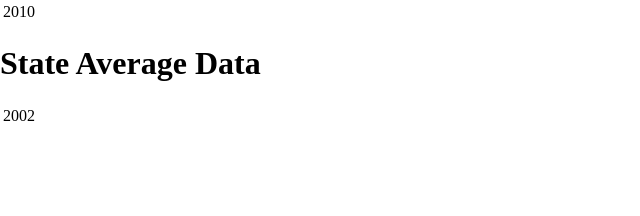
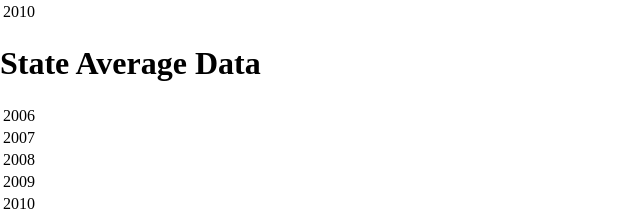
Before and after one commit to eccentricayman/Adder-all-the-data, a Flask app: page / in a window 1280 px wide. Shown: the part 968-1184 px from the top of the page, without its empty margins (0-640 px from the left). Before the commit the page ends 1089 px from the top, so only its background shows below. Run offline with Flask 2, Linux system fonts and the light colour scheme; parts of the project's set-up code (start-up, migrations or seed data) failed here and were passed over; some libraries are stand-ins or nearby versions.

Commit message:
state might be good

```diff
--- a/app.py
+++ b/app.py
@@ -22,8 +22,11 @@
 @app.route("/stateData/", methods=['GET'])
 def stateData(state):
     data = {}
+    states = interact.get_state_codes()
     data['Drugs'] = interact.find_state_drugs(state)
     data['Scores'] = interact.find_state_scores(state)
+    print data
+    #print state
     return [json.dumps( data ), states, state]
 
 if __name__ == "__main__":
--- a/static/css/style.css
+++ b/static/css/style.css
@@ -110,3 +110,12 @@
     margin: 1px;
     color: white;
 }
+
+.ss div {
+    font: 10px sans-serif;
+    background-color: red;
+    text-align: right;
+    padding: 3px;
+    margin: 1px;
+    color: white;
+}
--- a/static/js/page.js
+++ b/static/js/page.js
@@ -1,6 +1,7 @@
 var nationalData;
 var stateData;
 var states;
+var state;
 var xmlns = "http://www.w3.org/2000/svg";
 
 var map = document.getElementById("us-map").cloneNode(true);
@@ -111,11 +112,13 @@
     svg.appendChild( textBox );
 
 
-    //$.get( "/stateData/<state>", {}, function(d){
-    //	stateData = JSON.parse(d)
-    // });
+    $.get( "/stateData/<state>", {}, function(d){
+    	stateData = JSON.parse(d[0])
+	states = d[1]
+	state = d[2]
+    });
 
-    //renderData()
+    renderData()
     renderUS();
 };
 
@@ -242,19 +245,31 @@
 
 
 var renderData = function(d){
-    var info = JSON.parse(d);
-    var stateKeys = Object.keys(info);
-    var stateValues = Object.values(info);
+    var stateKeys = Object.keys(stateData);
+    var stateValues = Object.values(stateData);
 
-    //for stateName, cde in d[1].items():
-    //if cde == :
-    //id = stateName
+    var convert_state = function(state){
+	for (stateName in states){
+	    if (states[stateName]==state){
+		return stateName
+	    }
+	}
+    }
 
-    var stats = function(y, year, scale){
-	var state = d3.select(y);
+   var get_drug_values = function(year){
+       values = Object.values(stateData['Scores'][year]['Rates'])
+	return values;
+    }
+    var get_score_values = function(year){
+	values = Object.values(nationalData['Scores'][year]['Averages'])
+	return values;
+    }
+
+    var renderDrugs = function(y, year, scale){
+	var us = d3.select(y)
 
 	us.selectAll("div")
-	    .data(get_values(year))
+	    .data(get_drug_values(year))
 	    .enter()
 	    .append("div")
 	    .transition()
@@ -264,9 +279,55 @@
 		return i*scale + "px";
 	    })
 	    .text( function(a){
+		var t = a;
+		var drug;
+		for (drug in nationalData['Drugs'][year]['Rates']){
+		    //console.log(drug)
+		    //console.log(nationalData['Drugs'][year]['Rates'][drug])
+		    if (nationalData['Drugs'][year]['Rates'][drug] == a){
+			console.log(a)
+			t = drug+":"+a;
+		    }
+		}
+		return t;
+	    });
+    };
+
+    var renderScores = function(y, year, scale){
+	var us = d3.select(y)
+
+	us.selectAll("div")
+	    .data(get_score_values(year))
+	    .enter()
+	    .append("div")
+	    .transition()
+	    .duration(2000)
+	    .style("width", function(i){
+		var s = i;
+		if (i < 5){
+		    s = s*15
+		}
+		//console.log(i*scale + " px")
+		return s*scale + "px";
+	    })
+	    .text( function(a){
+		for (s in nationalData['Scores'][year]['Averages']){
+		    if (nationalData['Scores'][year]['Averages'][s] == a){
+			return s+":"+a;
+		    }
+		}
 		return a;
 	    });
     };
 
-    stats(s2,2002,25);
+    renderDrugs(s6,2006,30);
+    renderDrugs(s7,2007,30);
+    renderDrugs(s8,2008,30);
+    renderDrugs(s9,2009,30);
+    renderDrugs(s10,2010,30);
+    renderScores(st6,2006,2);
+    renderScores(st7,2007,2);
+    renderScores(st8,2008,2);
+    renderScores(st9,2009,2);
+    renderScores(st10,2010,2);
 };
--- a/templates/home.html
+++ b/templates/home.html
@@ -123,8 +123,29 @@
     <h1>State Average Data </h1>
     <table>
       <tr>
-	<td>2002</td>
-	<td><div class="state" id="s2"></div></td>
+	<td>2006</td>
+	<td><div class="state" id="s6"></div></td>
+	<td><div class="ss" id="st6"></div></td>
+      </tr>
+      <tr>
+	<td>2007</td>
+	<td><div class="state" id="s7"></div></td>
+	<td><div class="ss" id="st7"></div></td>
+      </tr>
+      <tr>
+	<td>2008</td>
+	<td><div class="state" id="s8"></div></td>
+	<td><div class="ss" id="st8"></div></td>
+      </tr>
+      <tr>
+	<td>2009</td>
+	<td><div class="state" id="s9"></div></td>
+	<td><div class="ss" id="st9"></div></td>
+      </tr>
+      <tr>
+	<td>2010</td>
+	<td><div class="state" id="s10"></div></td>
+	<td><div class="ss" id="st10"></div></td>
       </tr>
     </table>
     <!-- Scripts  -->
```
